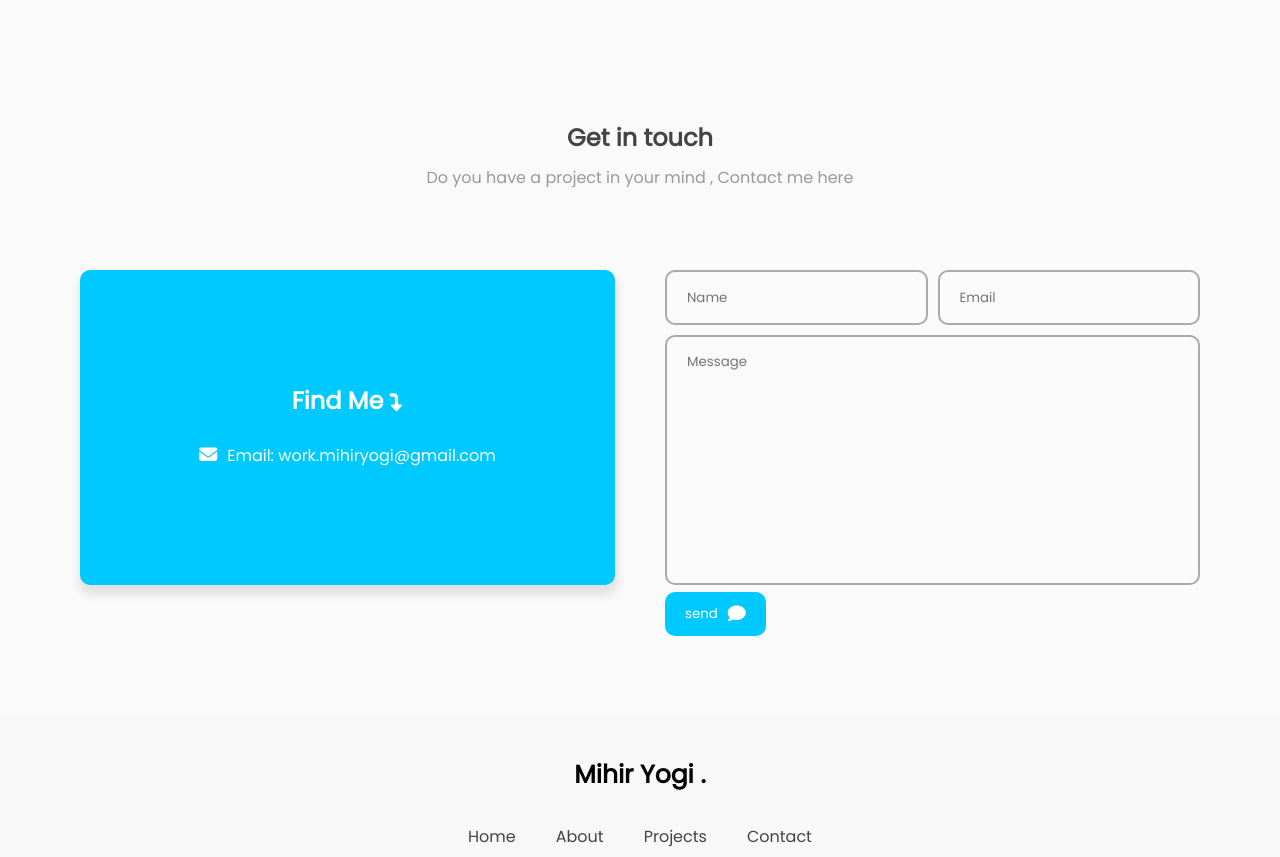
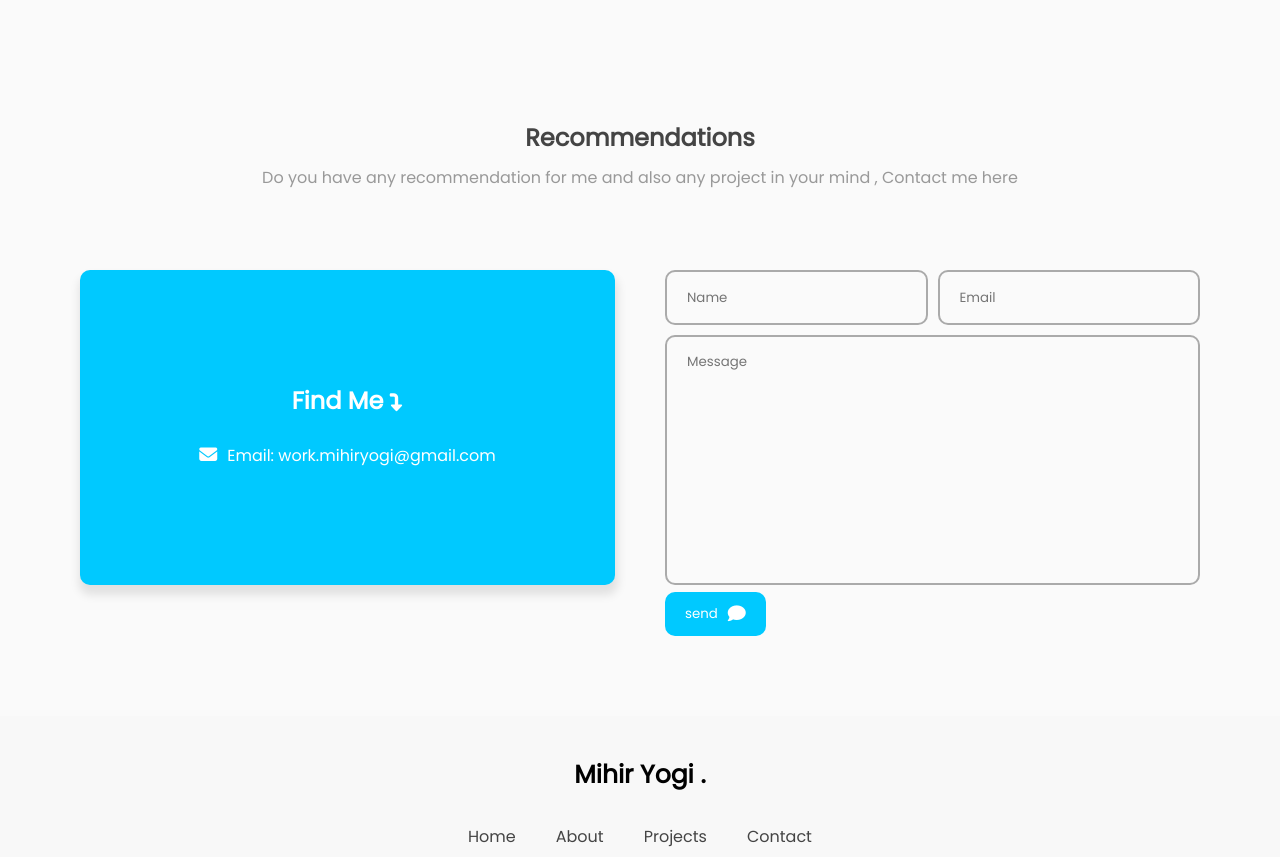
Before and after one commit to Mihir-Yogi/portfolio, a plain HTML site: page index.html in a window 1280 px wide. Shown: the part 2240-3097 px from the top of the page. Drawn offline with nearby package versions, Linux system fonts and the light colour scheme.

Commit message:
Update index.html

```diff
--- a/index.html
+++ b/index.html
@@ -185,8 +185,8 @@
 
         <section class="section" id="contact">
             <div class="top-header">
-                <h1>Get in touch</h1>
-                <span>Do you have a project in your mind , Contact me here</span>
+                <h1>Recommendations</h1>
+                <span>Do you have any recommendation for me and also any project in your mind , Contact me here</span>
             </div>
             <div class="row">
                 <div class="col">
```
